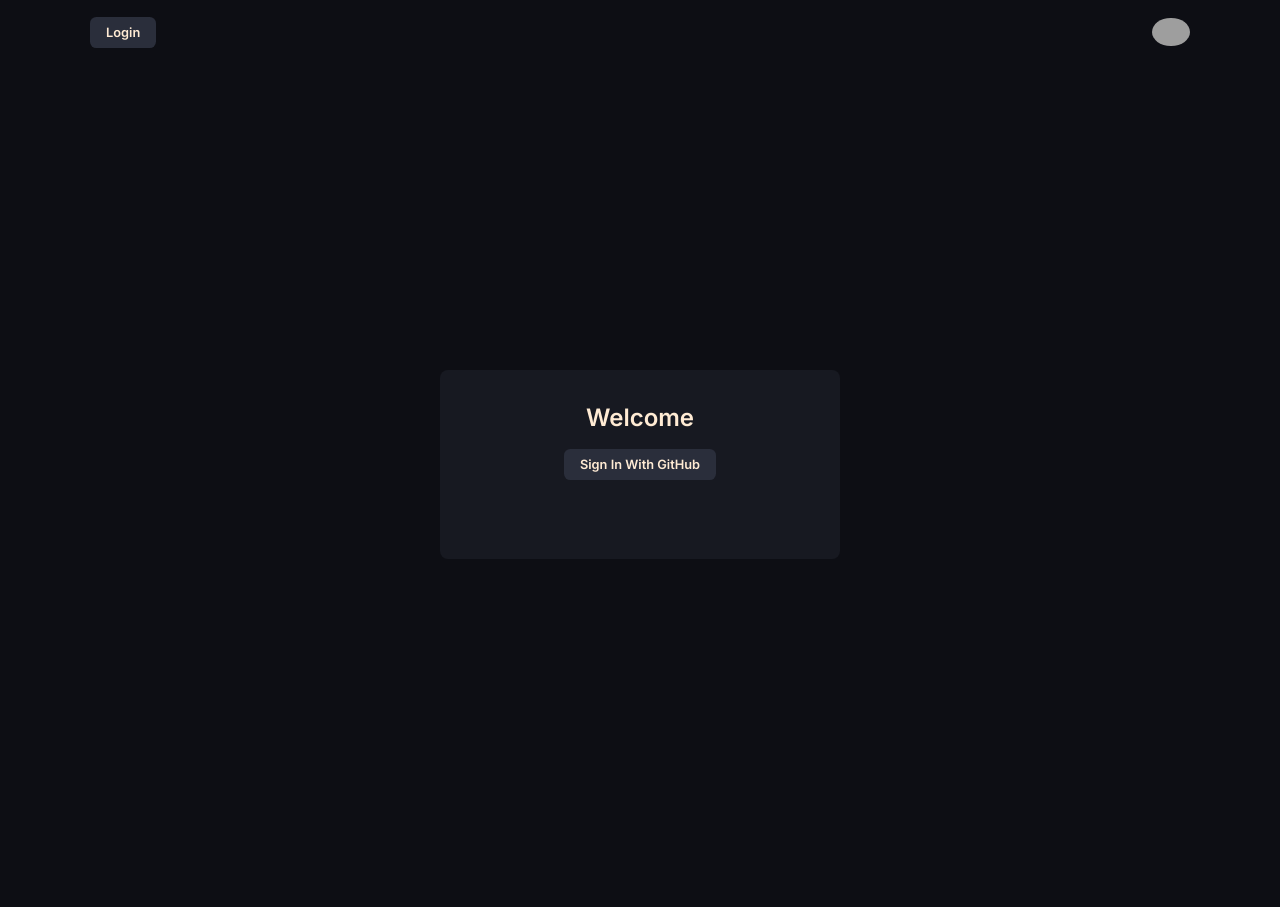
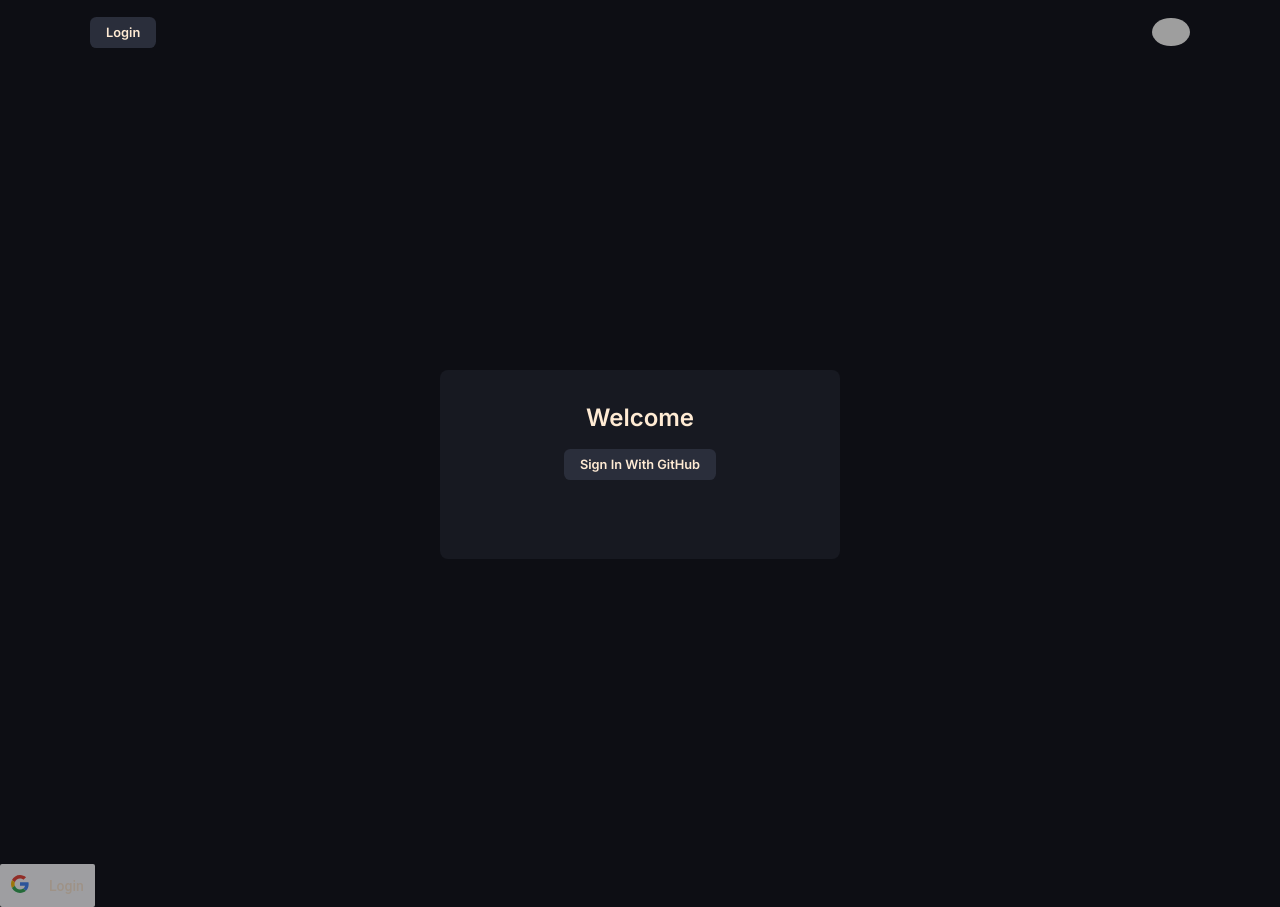
Before and after one commit to yehudabortz/github-peer-recommendation-client, a React (Create React App) app: page / in a window 1280 px wide. Before the commit the page ends 864 px from the top, so only its background shows below. Built offline with nearby package versions, Linux system fonts and the light colour scheme; grey boxes are pictures that could not be loaded.

Commit message:
Signin with Google

```diff
--- a/package.json
+++ b/package.json
@@ -10,6 +10,7 @@
     "jwt-decode": "^3.1.2",
     "react": "^17.0.2",
     "react-dom": "^17.0.2",
+    "react-google-login": "^5.2.2",
     "react-redux": "^7.2.4",
     "react-router-dom": "^5.2.0",
     "react-scripts": "4.0.3",
--- /dev/null
+++ b/src/actions/postGoogleLogin.js
@@ -0,0 +1,33 @@
+import axios from "axios";
+
+export function postGoogleLogin(response) {
+  return (dispatch) => {
+    const token = response.tokenObj.access_token;
+    const idToken = response.tokenObj.id_token;
+    return axios({
+      method: "POST",
+      url: `${window.endpoint}/auth/google_oauth2/callback`,
+      headers: {
+        Authorization: `Bearer ${token}`,
+        "Content-Type": "application/json",
+        access_token: `${token}`,
+      },
+      data: {
+        access_token: token,
+        id_token: idToken,
+      },
+    }).then((res) => {
+      console.log("something went right");
+      dispatch({ type: "IS_LOGGED_IN", payload: true });
+      dispatch({
+        type: "SET_USER",
+        payload: Object.assign({}, res.data),
+      });
+      try {
+        localStorage.setItem("jwt", res.data.user.jwt_token);
+      } catch {
+        console.log("something went wrong");
+      }
+    });
+  };
+}
--- /dev/null
+++ b/src/components/GoogleAuthLogin.js
@@ -0,0 +1,33 @@
+import { GoogleLogin } from "react-google-login";
+import { connect } from "react-redux";
+import { postGoogleLogin } from "../actions/postGoogleLogin";
+import React, { Component } from "react";
+
+const clientId =
+  "998032713164-cdesfccd8p7144k50id7alke2c40mlgt.apps.googleusercontent.com";
+
+class GoogleAuthLogin extends Component {
+  onSuccess = (response) => {
+    this.props.postGoogleLogin(response);
+  };
+  onFailure = () => {
+    console.log("Failure");
+  };
+  render() {
+    return (
+      <div>
+        <GoogleLogin
+          clientId={clientId}
+          buttonText="Login"
+          onSuccess={this.onSuccess}
+          onFailure={this.onFailure}
+          cookiePolicy={"single_host_origin"}
+          style={{ marginTop: "100px" }}
+          isSignedIn={true}
+        />
+      </div>
+    );
+  }
+}
+
+export default connect(null, { postGoogleLogin })(GoogleAuthLogin);
--- a/src/containers/LoginConatainer.js
+++ b/src/containers/LoginConatainer.js
@@ -1,12 +1,14 @@
 import React, { Component } from "react";
 
 import { GithubLogin } from "../components/GithubLogin";
+import GoogleAuthLogin from "../components/GoogleAuthLogin";
 
 export default class LoginContainer extends Component {
   render() {
     return (
       <div>
         <GithubLogin />
+        <GoogleAuthLogin />
       </div>
     );
   }
--- a/src/index.js
+++ b/src/index.js
@@ -10,12 +10,12 @@ import App from "./App.js";
 
 // GLOBAL API ENDPOINT VAR
 // for Prod
-window.endpoint = "https://github-peer-recommendation-api.herokuapp.com";
-window.githubClientId = "923c4ab837789f4f569a";
+// window.endpoint = "https://github-peer-recommendation-api.herokuapp.com";
+// window.githubClientId = "923c4ab837789f4f569a";
 
 // for Dev
-// window.endpoint = "http://localhost:4000";
-// window.githubClientId = "93ee34c94961f504075d";
+window.endpoint = "http://localhost:4000";
+window.githubClientId = "93ee34c94961f504075d";
 
 const composeEnhancers = window.__REDUX_DEVTOOLS_EXTENSION_COMPOSE__ || compose;
 
```
Also changed, not shown: 1 other file (tests, documents, lock files or other folders).
